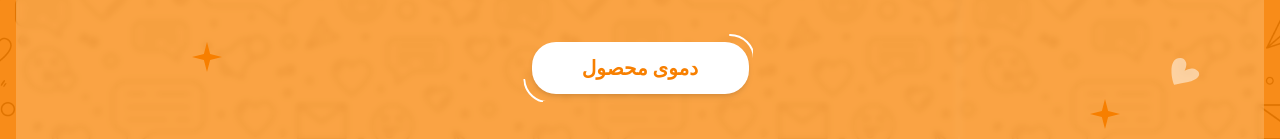
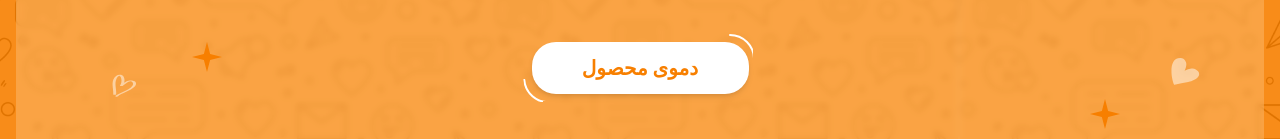
Before and after one commit to mahyarErshad/perfex-chat, a React (Create React App) app: page / in a window 1280 px wide. Shown: the part 575-714 px from the top of the page. Built offline with nearby package versions, Linux system fonts and the light colour scheme; a web font is replaced by a local one.

Commit message:
Added SmallEmptyHeart

```diff
--- a/src/Components/HeroSection/HeroSection.jsx
+++ b/src/Components/HeroSection/HeroSection.jsx
@@ -59,6 +59,7 @@ const HeroSection = () => {
         <OrangeStar className="absolute top-14 left-[5.625rem] max-md:hidden" />
         <SmallFilledHeart className="absolute top-28 left-9 max-md:hidden" />
         <OrangeStar className="absolute bottom-[4.3125rem] left-44 max-md:hidden" />
+        <SmallEmptyHeart className="absolute bottom-11 left-24 max-md:hidden" />
       </div>
       <img className="absolute bottom-0 translate-y-[50%]" src={desktopImage} alt="Screenshot of perfex chat module" />
     </section>
```
